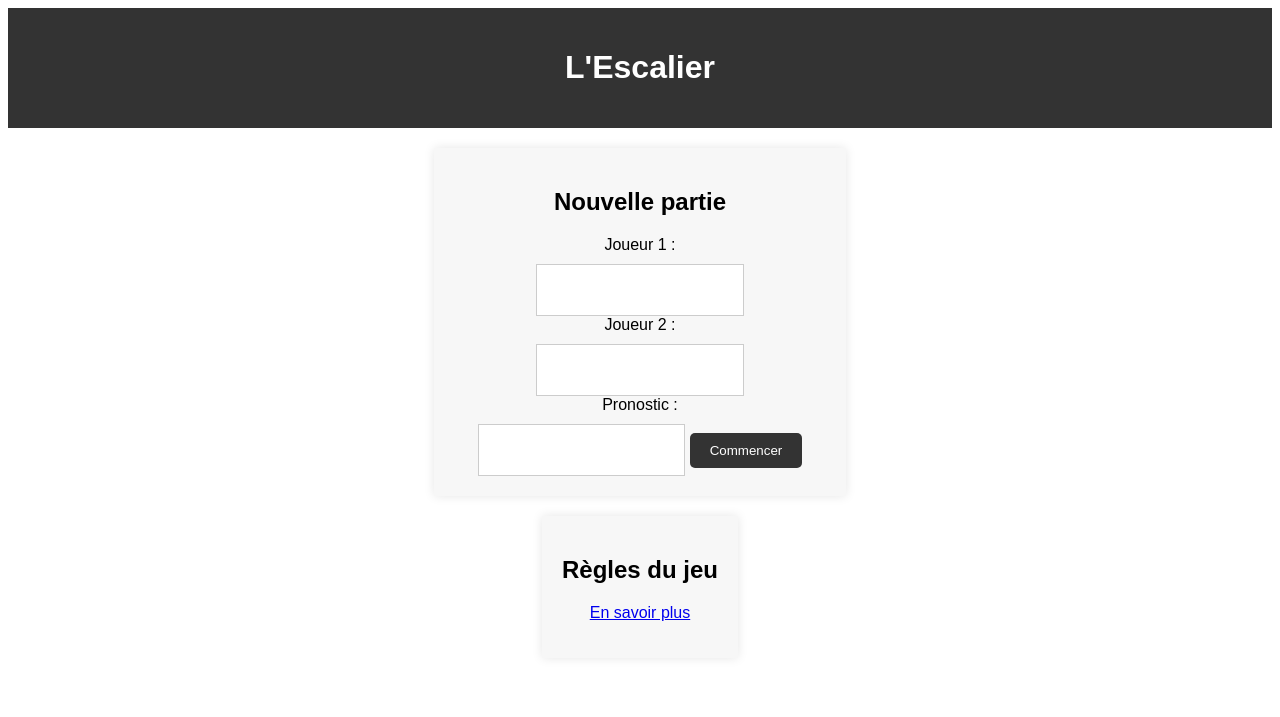
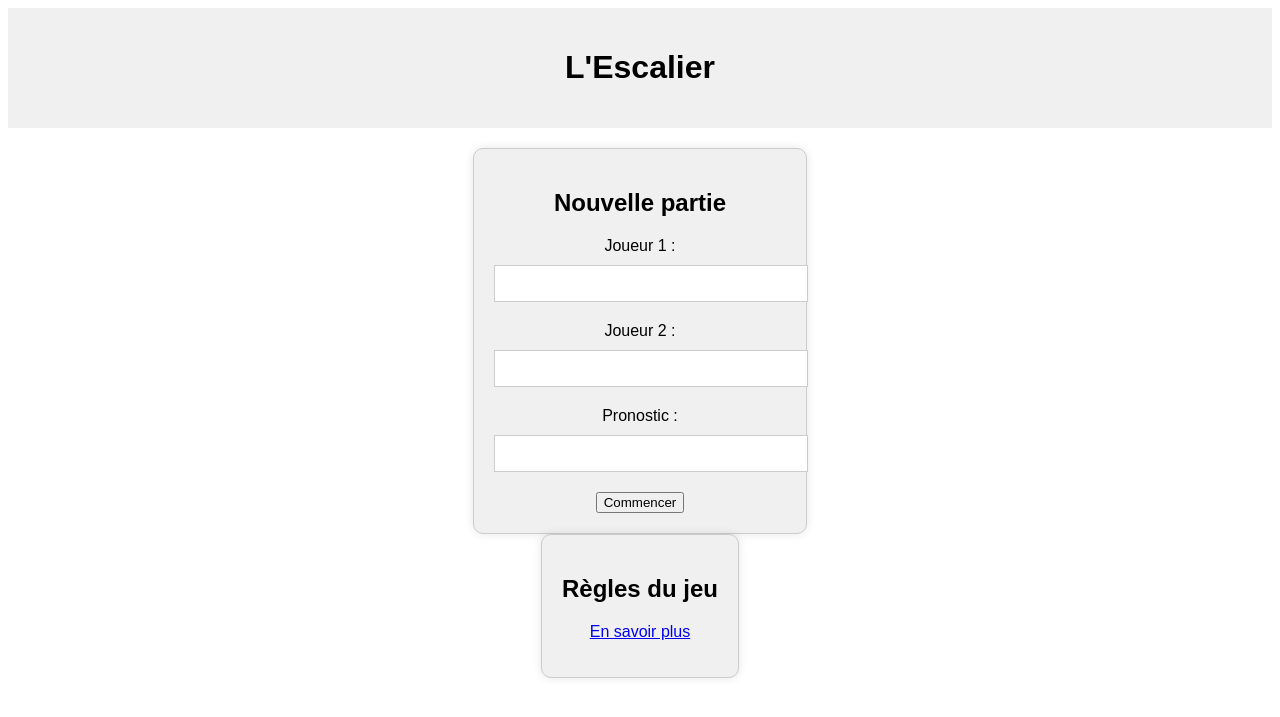
Before and after one commit to DualsFWShield/escalier.github.io, a PHP site: page / in a window 1280 px wide. Shown: the top 717 px of the page. Run offline with PHP 8.4, Linux system fonts and the light colour scheme.

Commit message:
Update style.css

```diff
--- a/style.css
+++ b/style.css
@@ -4,8 +4,7 @@
 }
 
 header {
-    background-color: #333;
-    color: #fff;
+    background-color: #f0f0f0;
     padding: 20px;
     text-align: center;
 }
@@ -18,9 +17,10 @@
 }
 
 section {
-    background-color: #f7f7f7;
+    background-color: #f0f0f0;
     padding: 20px;
-    margin-bottom: 20px;
+    border: 1px solid #ccc;
+    border-radius: 10px;
     box-shadow: 0 0 10px rgba(0, 0, 0, 0.1);
 }
 
@@ -30,22 +30,21 @@
 }
 
 input[type="text"], input[type="number"] {
-    width: 50%;
-    height: 30px;
-    font-size: 18px;
+    width: 100%;
     padding: 10px;
+    margin-bottom: 20px;
     border: 1px solid #ccc;
 }
 
-button[type="submit"] {
-    background-color: #333;
+input[type="submit"] {
+    background-color: #4CAF50;
     color: #fff;
     padding: 10px 20px;
     border: none;
-    border-radius: 5px;
+    border-radius: 10px;
     cursor: pointer;
 }
 
-button[type="submit"]:hover {
-    background-color: #444;
+input[type="submit"]:hover {
+    background-color: #3e8e41;
 }
```
